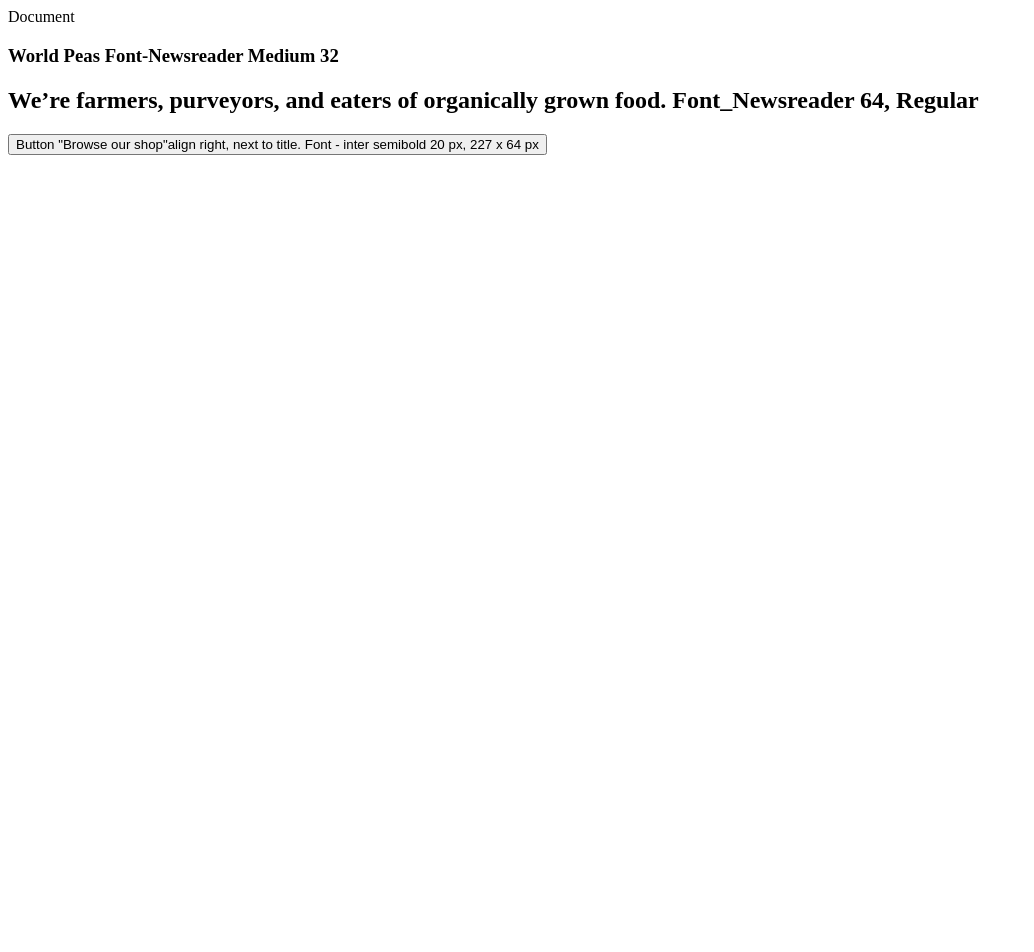
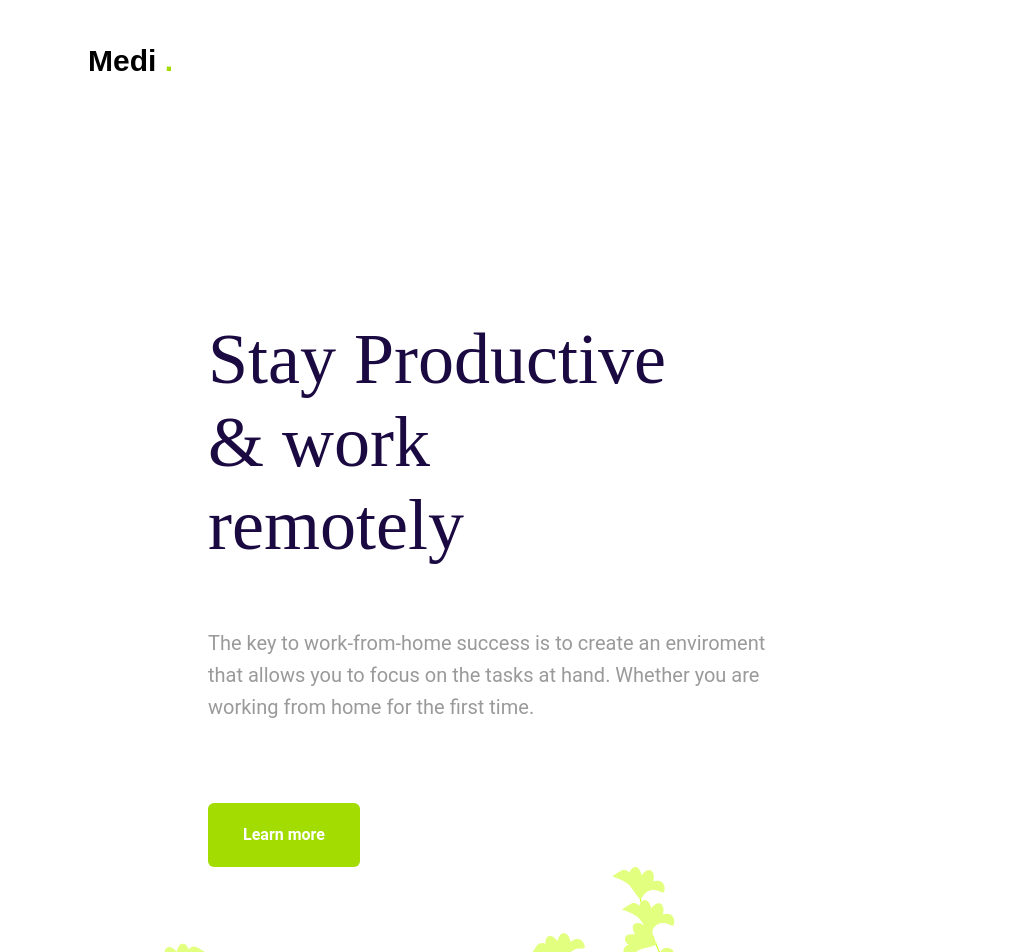
Before and after one commit to Msbee502/Figma-assignment, a plain HTML site: page index.html in a window 1280 px wide. Shown: the top 952 px of the page, without its empty margins (0-1034 px from the left). Before the commit the page ends 800 px from the top, so only its background shows below. Drawn offline with Linux system fonts and the light colour scheme.

Commit message:
Ändrat allt

```diff
--- a/index.html
+++ b/index.html
@@ -3,29 +3,25 @@
 <head>
     <meta charset="UTF-8">
     <meta name="viewport" content="width=device-width, initial-scale=1.0">
-   <!--lägg in länk till font här <link href="font??" -->
-<link rel="preconnect" href="https://fonts.googleapis.com">
-<link rel="preconnect" href="https://fonts.gstatic.com" crossorigin>
-<link href="https://fonts.googleapis.com/css2?family=Newsreader:ital,opsz,wght@0,6..72,200..800;1,6..72,200..800&display=swap" rel="stylesheet">
-<link rel="stylesheet" href="styles/index.css>
+    <link rel="stylesheet" href="styles/index.css">
 
 <title> Document </title>
-    </head>
-    <body>
+</head>
+<body>
     <header>
-    <h3 class="logo"> World Peas Font-Newsreader Medium 32</h3>
+        <h3 class="logo">Medi <span class="logo-dot">.</span></h3>
     </header>
-
 <main>
 <section>
-    <h1 class="title">We’re <class=italic>farmers, purveyors,</class> and <class=italic> eaters of organically grown food.</class> Font_Newsreader 64, Regular</h1>
-
-</section>
-    <section>
-    <a href="https://www.w3schools.com/css/css_link.asp">
-    <button clatype="button"> Button  "Browse our shop"align right, next to title. Font - inter semibold 20 px, 227 x 64 px
+    <h1 class="title">Stay Productive & work remotely </h1>
+    <p class="main-text">The key to work-from-home success is to create an
+        enviroment that allows you to focus on the tasks at hand. Whether you are working from home for the first time.</p>
+    <button class="button"> Learn more
     </button>
     </a>
+</section>
+<section>
+    <img src="images/Image.png" alt="Yoga">
 </section>
 
  </main>
--- a/styles/index.css
+++ b/styles/index.css
@@ -1,41 +1,61 @@
-body {
-    background-color: rgb(236, 237, 239);
-    max-width: fit-content;
+ .logo {
+    font-family: "Montserrat", sans-serif;
+    font-style: normal;
+    font-weight: bold;
+    font-size: 30px;
+    line-height: 48px;
+    margin-top: 37px;
+    margin-left: 80px;
+ }
+.logo-dot {
+    color: #A3DC00;
  }
 
- // <uniquifier>: Use a unique and descriptive class name
-// <weight>: Use a value from 200 to 800
+ section {
+    display: inline-block;
+ }
 
-.italic {
-  font-family: "Newsreader", system-ui;
-  font-optical-sizing: auto;
-  font-weight: ;
-  font-style: italic;
+ .title {
+    width: 495px;
+    max-width: 100%;
+    margin-top: 203px;
+    margin-left: 200px;
+    font-family: 'Ramaraja', serif;
+    font-style: normal;
+    font-weight: normal;
+    font-size: 72px;
+    letter-spacing: 0,02;
+    color: #1B0A42;
+ }
+
+ .main-text {
+    max-width: 583px;
+    width: 100%;
+    margin-top: 10px;
+    margin-left: 200px;
+    font-family: 'Roboto', sans-serif;
+    font-style: normal;
+    font-weight: normal;
+    font-size: 20px;
+    line-height: 32px;
+    letter-spacing: 0,02em;
+    color: #9A9A9A;
 }
+.button {
+    width: 152px;
+    height: 64px;
+    margin-top: 60px;
+    margin-left: 200px;
+    border: none;
+    background-color: #A3DC00;
+    font-family: 'Roboto', sans-serif;
+    border-radius: 6px;
+    font-style: normal;
+    font-weight: bold;
+    font-size: 16px;
+    line-height: 32px;
+    text-align: center;
+    letter-spacing: 0,02em;
+    color: #FFFFFF;
 
- .logo {
-    color: #426B1F;
-    text-align: center;
-    font-family: font-family: "Newsreader", serif;
-    font-size: 32px;
-    font-optical-sizing: auto;
-    font-weight: <weight>;
-    font-style: normal;
-
- }
-.title {
-    text-align: center;
-    font-family: font-family: "Newsreader", serif;
-    font-optical-sizing: auto;
-    font-weight: <weight>;
-    font-style: normal;
 }
-
-.button {
-    background-color: #426B1F;
-    color: white;
-    text-align: center;
-    font-size: 20px;
-    font-weight: semi-bold;
-    font-family: inter;
-}
```
Also changed, not shown: images/Image.png (added).
